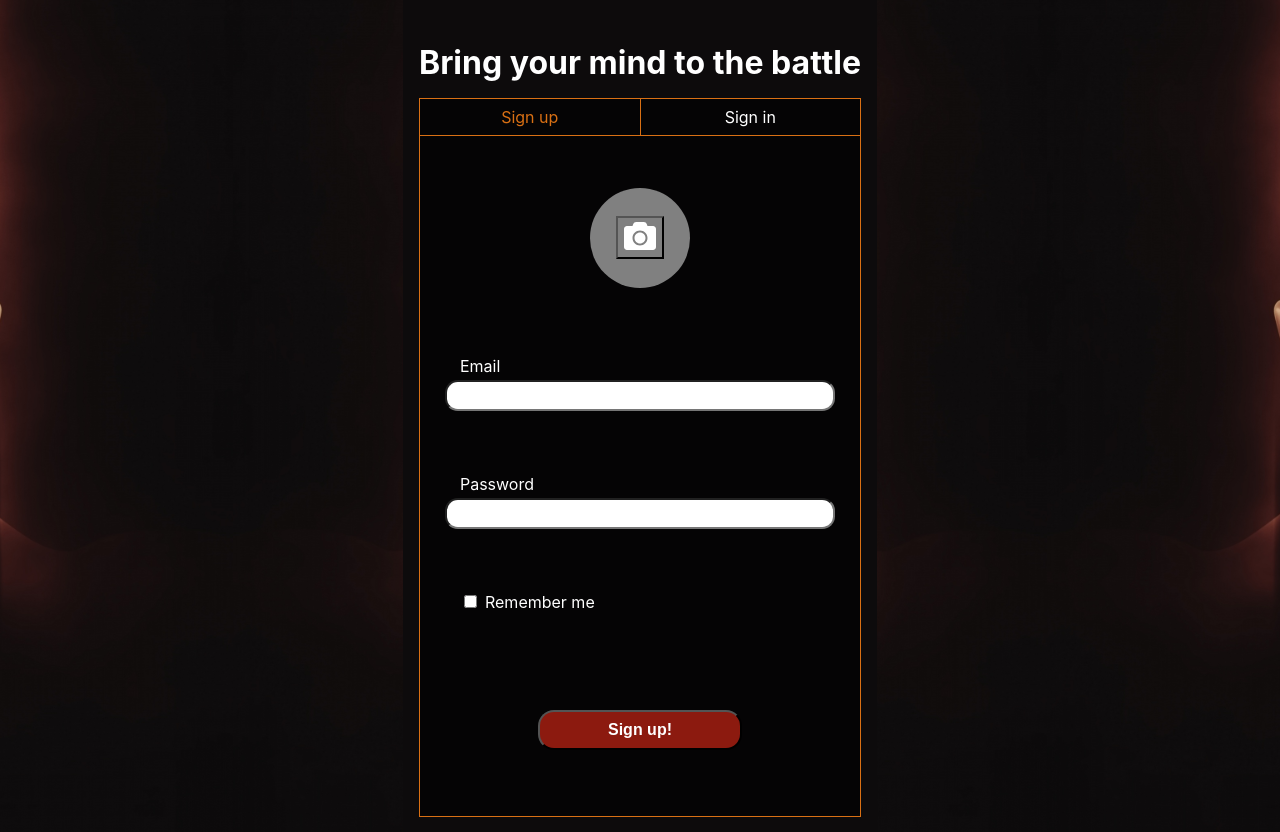
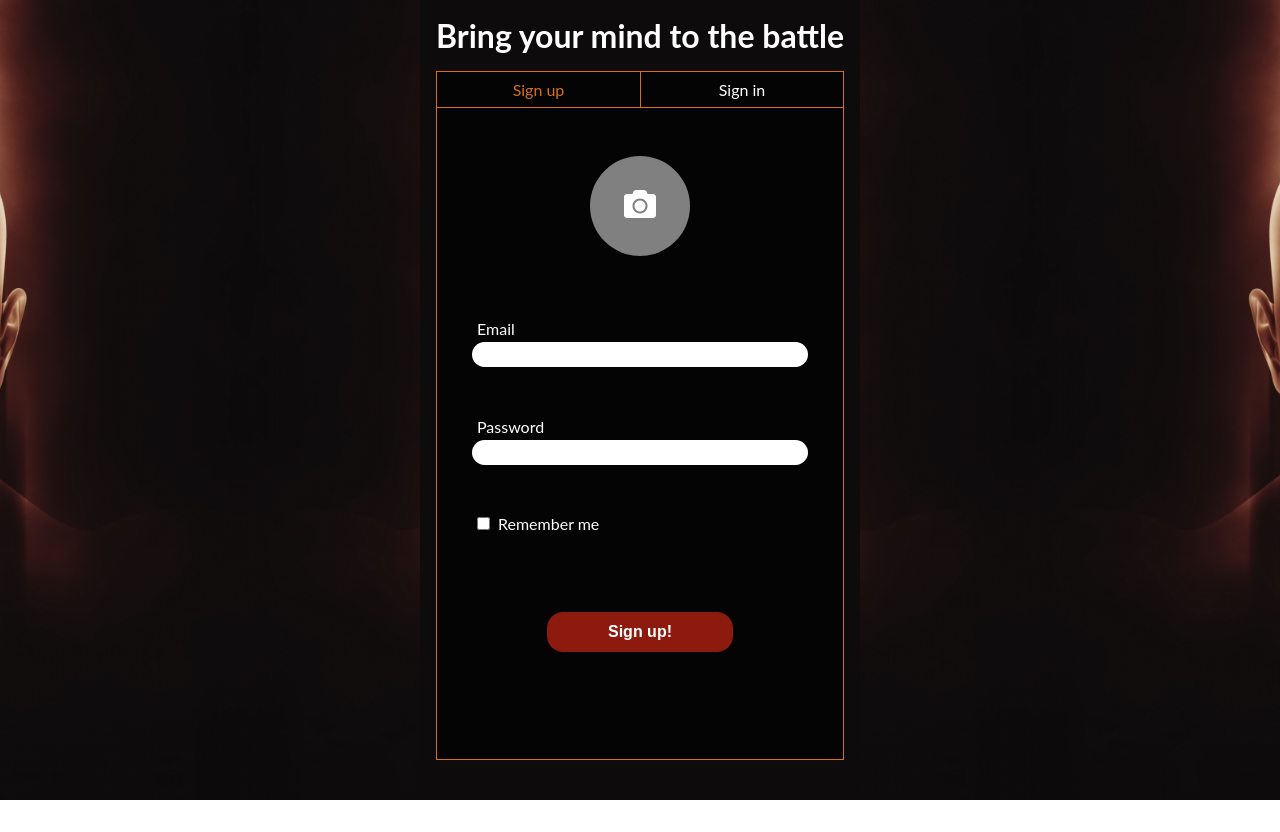
Before and after one commit to jleonardo007/brain-clash, a React (Create React App) app in the folder client/: page / in a window 1280 px wide. After the commit the page ends 800 px from the top, so only its background shows below. Built offline with nearby package versions, Linux system fonts and the light colour scheme.

Commit message:
Base styles added.

```diff
--- a/client/src/index.css
+++ b/client/src/index.css
@@ -1,13 +1,34 @@
-body {
-  margin: 0;
-  font-family: -apple-system, BlinkMacSystemFont, 'Segoe UI', 'Roboto', 'Oxygen',
-    'Ubuntu', 'Cantarell', 'Fira Sans', 'Droid Sans', 'Helvetica Neue',
-    sans-serif;
-  -webkit-font-smoothing: antialiased;
-  -moz-osx-font-smoothing: grayscale;
+html {
+  box-sizing: border-box;
+  font-family: sans-serif;
+  font-size: 16px;
 }
 
-code {
-  font-family: source-code-pro, Menlo, Monaco, Consolas, 'Courier New',
-    monospace;
+*,
+*::before,
+*::after {
+  margin: 0;
+  padding: 0;
+  box-sizing: inherit;
 }
+
+body {
+  font-family: "Lato", sans-serif;
+}
+
+button {
+  border-style: none;
+  cursor: pointer;
+}
+
+button:active {
+  outline: none;
+}
+
+input {
+  border: none;
+}
+
+input:focus {
+  outline: none;
+}
```
